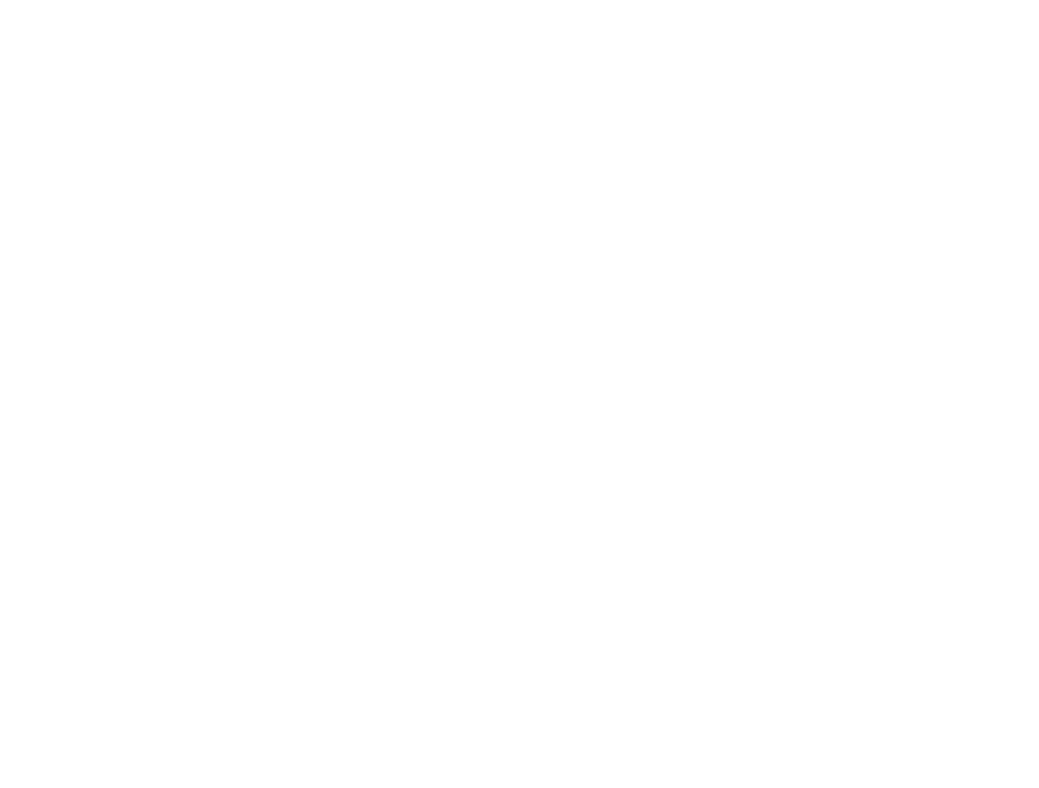
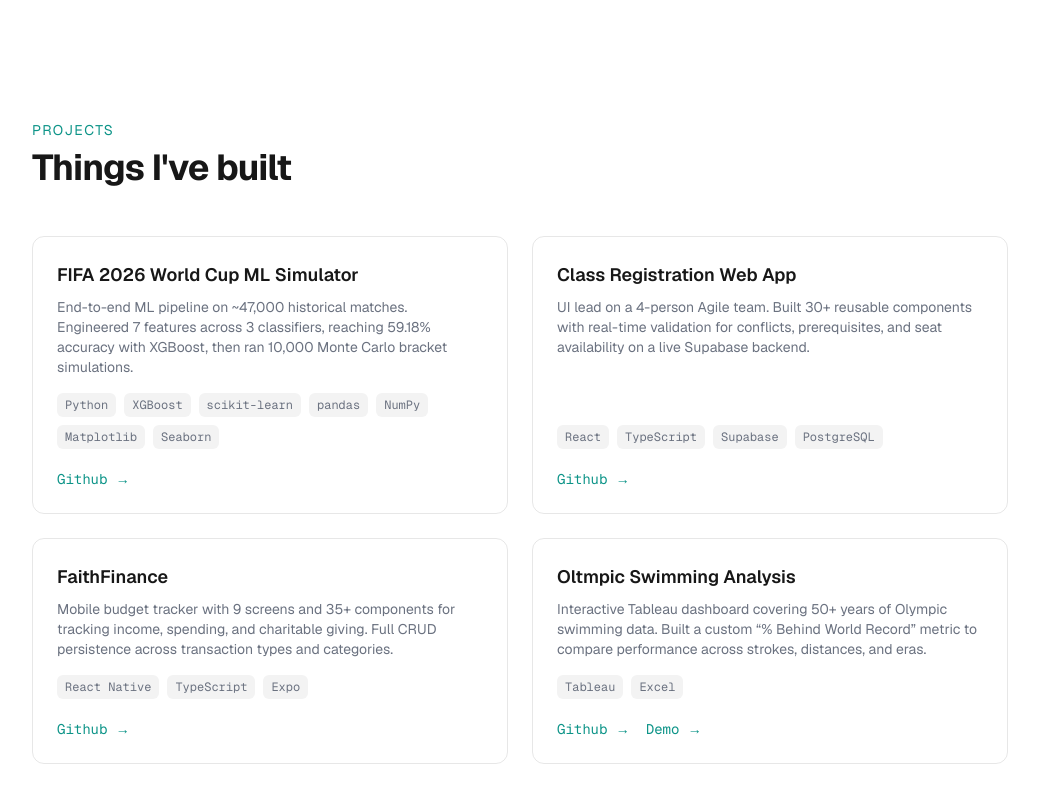
Before and after one commit to Alejandromarchesini12/portfolio-website, a Next.js app: page / in a window 1280 px wide. Shown: the part 540-1328 px from the top of the page, without its empty margins (120-1159 px from the left). Before the commit the page ends 800 px from the top, so only its background shows below. Built offline with nearby package versions, Linux system fonts and the light colour scheme.

Commit message:
Create basic structure of project cards

```diff
--- a/src/app/page.tsx
+++ b/src/app/page.tsx
@@ -1,9 +1,11 @@
 import Hero from "@/components/Hero";
+import Projects from "@/components/Projects";
 
 export default function Home() {
   return(
     <main>
       <Hero />
+      <Projects />
     </main>
   );
 }
--- /dev/null
+++ b/src/components/Projects.tsx
@@ -0,0 +1,62 @@
+// this component is used to display the list of projects in the portfolio section of the website
+
+import { projects } from "@/data/projects";
+
+export default function Projects() {
+    return (
+        <section className="mx-auto max-w-5xl px-6 py-24">
+            <p className="font-mon text-sm uppercase tracking-widest text-accent">
+                Projects
+            </p>
+            <h2 className="mt-2 text-3xl font-bold tracking-tight sm:text-4xl">
+                Things I've built
+            </h2>
+            {/* Creating the grid where the projects are going to be displayed */}
+            <div className="mt-12 grid gap-6 sm:grid-cols-2">
+                {projects.map((project) => (
+                    <article
+                    key={project.title}
+                    className="flex flex-col rounded-xl border border-foreground/10 p-6 transition hover:border-foreground/25"
+                    >
+                        {/* Displaying the project title */}
+                        <h3 className="text-lg font-semibold">{project.title}</h3>
+                        {/* Displaying the project description */}
+                        <p className="mt-2 flex-1 text-sm text-muted">{project.description}</p>
+                        {/* Displaying the project tech stack */}
+                        <ul className="mt-4 flex flex-wrap gap-2">
+                            {project.tech.map((tech) => (
+                                <li
+                                key={tech}
+                                className="rounded-md bg-foreground/5 px-2 py-1 font-mono text-xs text-muted"
+                                >
+                                    {tech}
+                                </li>
+                                ))}
+                        </ul>
+                        {/* Displaying the project links (GitHub and Demo) */}
+                        <div className="mt-5 flex gap-4 font-mono text-sm">
+                            <a
+                            href={project.github}
+                            target="_blank"
+                            rel="noopener noreferrer"
+                            className="text-accent hover:underline"
+                        >
+                            Github →
+                        </a>
+                        {project.demo && (
+                            <a
+                            href={project.demo}
+                            target="_blank"
+                            rel="noopener noreferrer"
+                            className="text-accent hover:underline"
+                            >
+                                Demo →
+                            </a>
+                        )}
+                    </div>
+                </article>
+            ))}
+        </div>
+    </section>
+    );
+}
```
